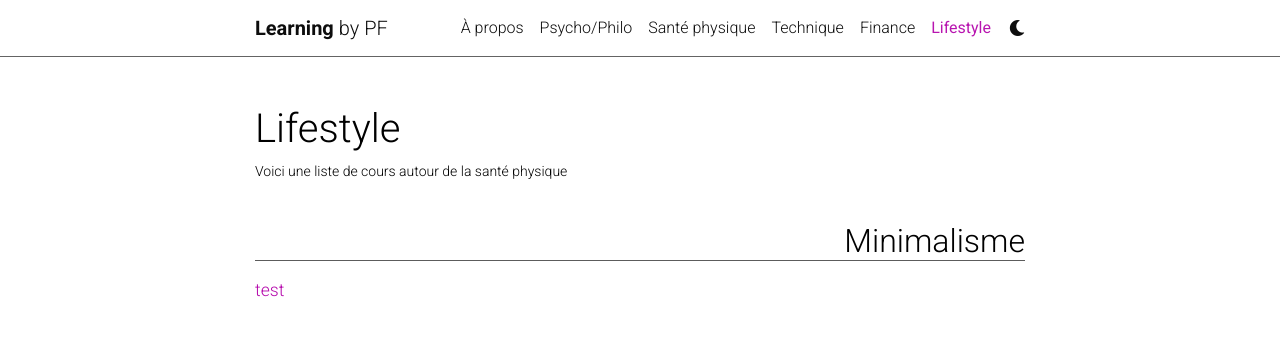
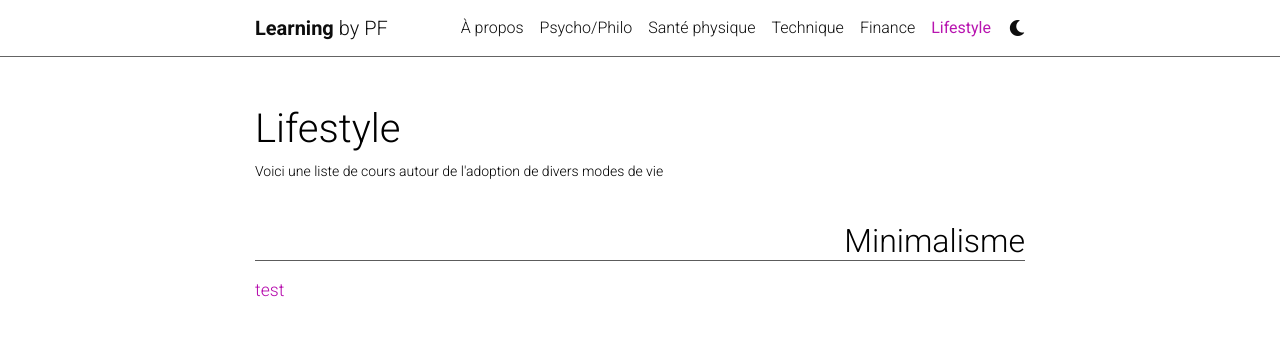
Before and after one commit to mpek29/learning, a Jekyll site: the page built from _pages/lifestyle.md, in a window 1280 px wide. Shown: the top 348 px of the page. Built offline with Jekyll 4.4.1, drawn with Linux system fonts in a browser that asks for light colours; comment, search, counter and statistics services are not loaded; a style sheet for code colours, icons or effects is not loaded.

Commit message:
Update lifestyle.md

```diff
--- a/_pages/lifestyle.md
+++ b/_pages/lifestyle.md
@@ -2,7 +2,7 @@
 layout: page
 title: Lifestyle
 permalink: /lifestyle/
-description: Voici une liste de cours autour de la santé physique
+description: Voici une liste de cours autour de l'adoption de divers modes de vie
 nav: true
 nav_order: 6
 display_categories: [Minimalisme, Zéro-déchet, Auto-suffisance]
```
